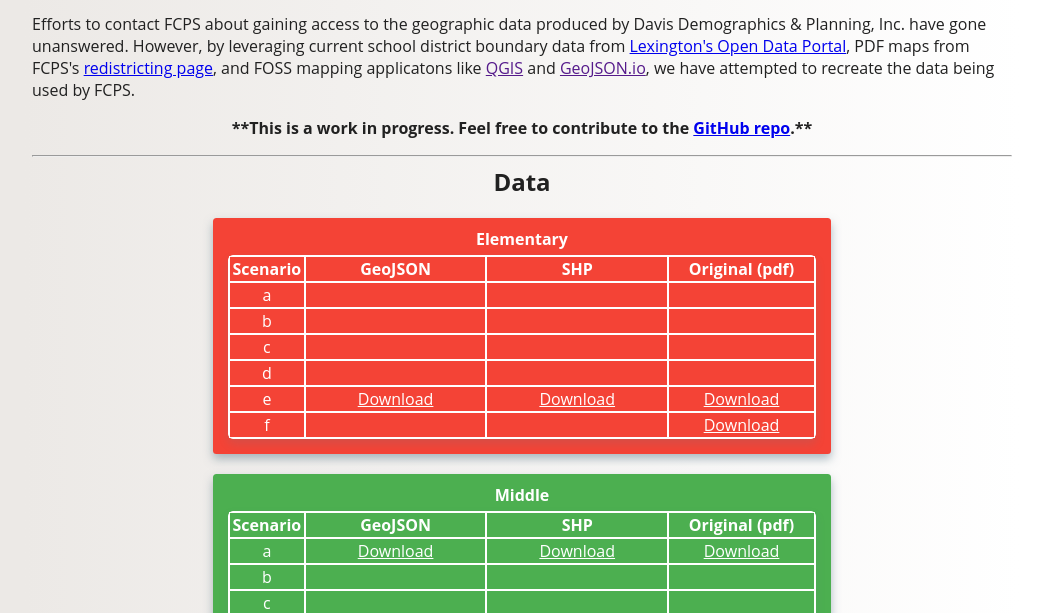
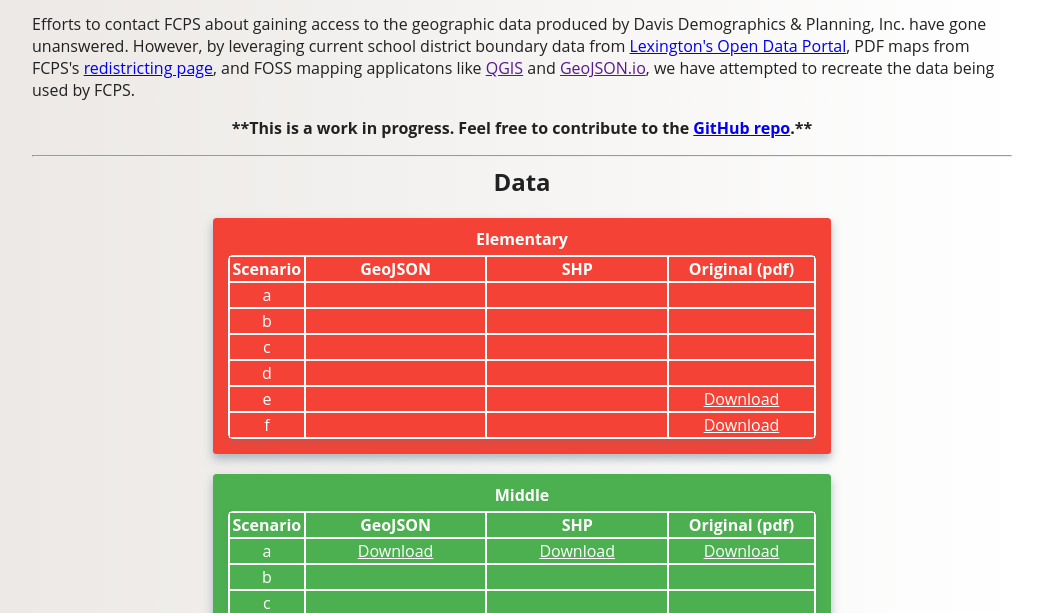
Before and after one commit to maptastik/fcps-redistricting, a plain HTML site: page index.html in a window 1280 px wide. Shown: the part 156-769 px from the top of the page, without its empty margins (118-1161 px from the left). Drawn offline with Linux system fonts and the light colour scheme.

Commit message:
remove e_es
something is wrong in the geometry. let's just do the es layers again

```diff
--- a/index.html
+++ b/index.html
@@ -135,8 +135,8 @@
 				</tr>
 				<tr>
 					<td>e</td>
-					<td><a href="https://raw.githubusercontent.com/maptastik/fcps-redistricting/gh-pages/scenarios/e/e_es.geojson">Download</a></td>
-					<td><a href="https://github.com/maptastik/fcps-redistricting/raw/gh-pages/scenarios/e/e_es.zip">Download</a></td>
+					<td></td>
+					<td></td>
 					<td><a href="https://github.com/maptastik/fcps-redistricting/raw/gh-pages/scenarios/e/e_es-original.pdf">Download</a></td>
 				</tr>
 				<tr>
```
